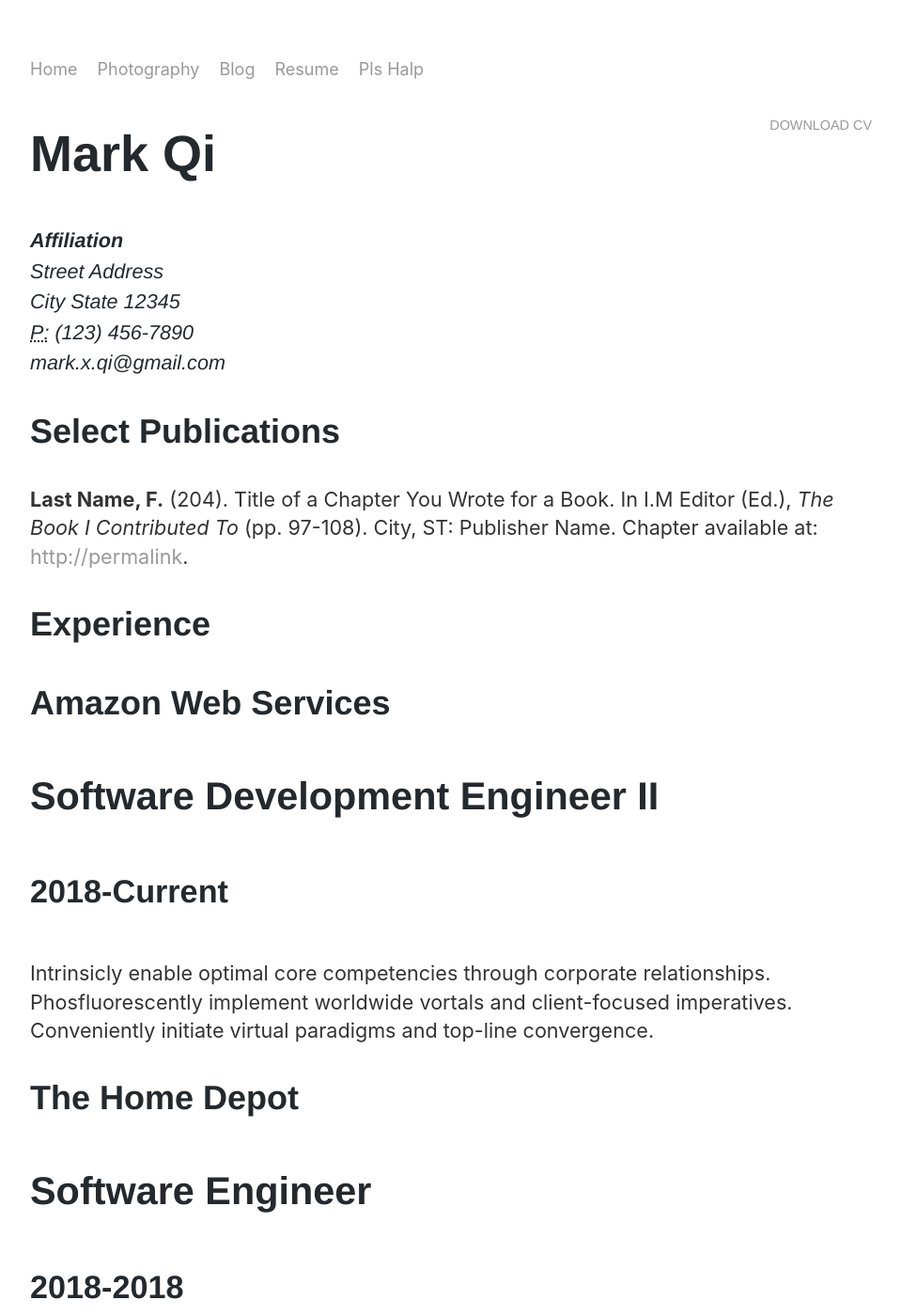
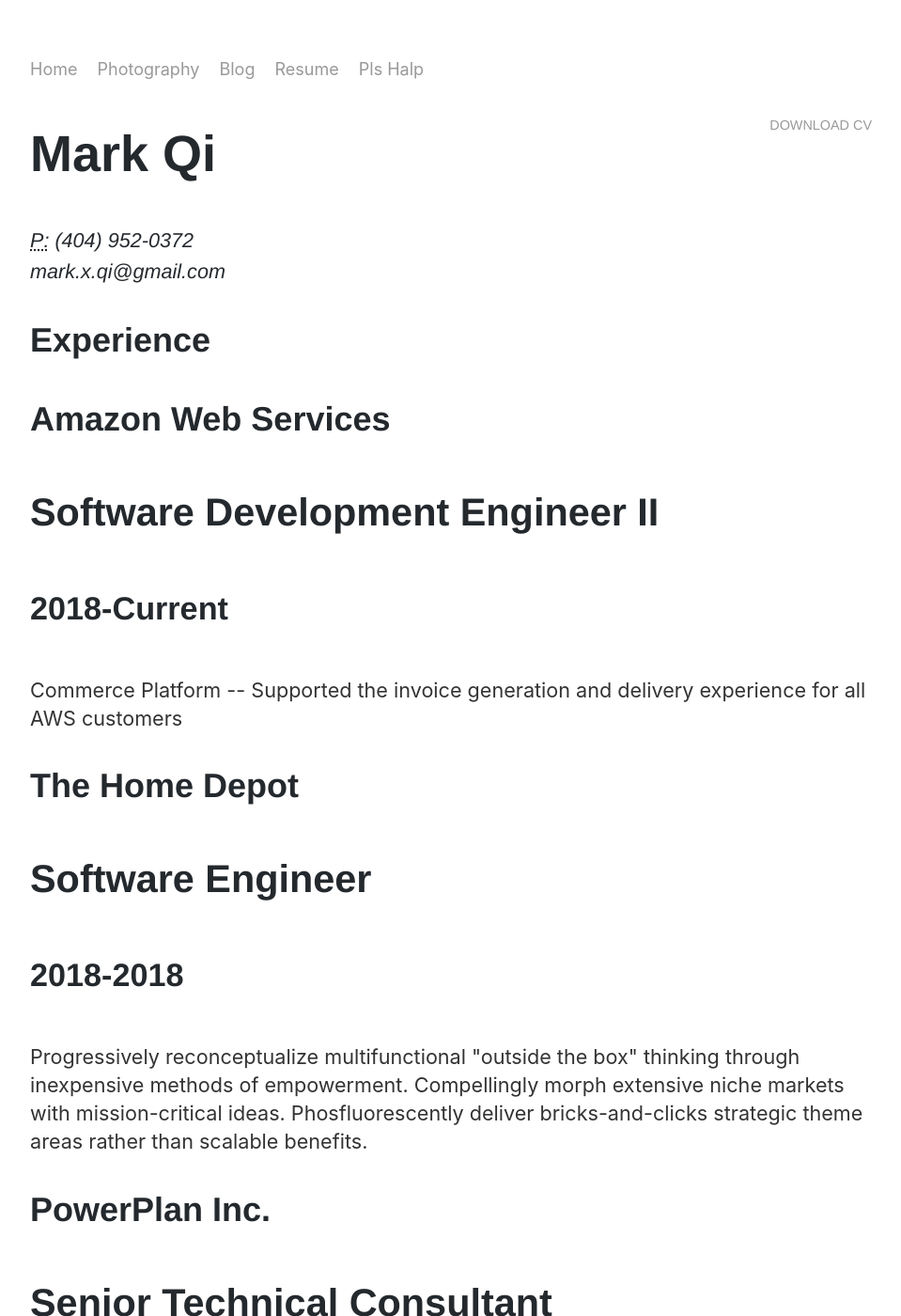
Before and after one commit to chiapet92/chiapet92.github.io, a Jekyll site: the page built from _pages/5_cv.html, in a window 1280 px wide and 1400 px high. Shown: the whole window at 94% size, without its empty margins (160-1119 px from the left). Built offline with Jekyll 4.4.1, drawn with Linux system fonts in a browser that asks for light colours; some of the changed text lies outside the part shown.

```diff
--- a/_pages/5_cv.html
+++ b/_pages/5_cv.html
@@ -6,28 +6,17 @@ permalink: /cv/
 
 <div class="cv">
   <a
-    href="/assets/HealthAnalyticsProject_FinalReport.pdf"
+    href="https://github.com/chiapet92/resume/raw/master/QI_MARK_RESUME.pdf"
     class="download"
     title="Download CV as PDF"
     >Download CV</a
   >
   <h1>Mark Qi</h1>
   <address>
-    <strong>Affiliation</strong><br />
-    Street Address<br />
-    City State 12345<br />
-    <abbr title="phone">P:</abbr> (123) 456-7890<br />
+
+    <abbr title="phone">P:</abbr> (404) 952-0372<br />
     <span class="obfuscate">{{ site.email }}</span>
   </address>
-
-  <h2>Select Publications</h2>
-
-  <p>
-    <strong>Last Name, F.</strong> (204). Title of a Chapter You Wrote for a
-    Book. In I.M Editor (Ed.), <em>The Book I Contributed To</em> (pp. 97-108).
-    City, ST: Publisher Name. Chapter available at:
-    <a href="#">http://permalink</a>.
-  </p>
 
   <div class="yui-gf">
 
@@ -41,7 +30,7 @@ permalink: /cv/
         <h2>Amazon Web Services</h2>
         <h3>Software Development Engineer II</h3>
         <h4>2018-Current</h4>
-        <p>Intrinsicly enable optimal core competencies through corporate relationships. Phosfluorescently implement worldwide vortals and client-focused imperatives. Conveniently initiate virtual paradigms and top-line convergence. </p>
+        <p> Commerce Platform -- Supported the invoice generation and delivery experience for all AWS customers </p>
       </div>
 
       <div class="job">
@@ -72,4 +61,13 @@ permalink: /cv/
     </div>
   </div><!--// .yui-gf -->
 
+  <h2>Select Publications</h2>
+
+  <p>
+    <strong>Last Name, F.</strong> (204). Title of a Chapter You Wrote for a
+    Book. In I.M Editor (Ed.), <em>The Book I Contributed To</em> (pp. 97-108).
+    City, ST: Publisher Name. Chapter available at:
+    <a href="#">http://permalink</a>.
+  </p>
+
 </div>
```
Also changed, not shown: _posts/2020-04-29-animal-crossing.md (added, +15 -0 lines), 1 other file.
